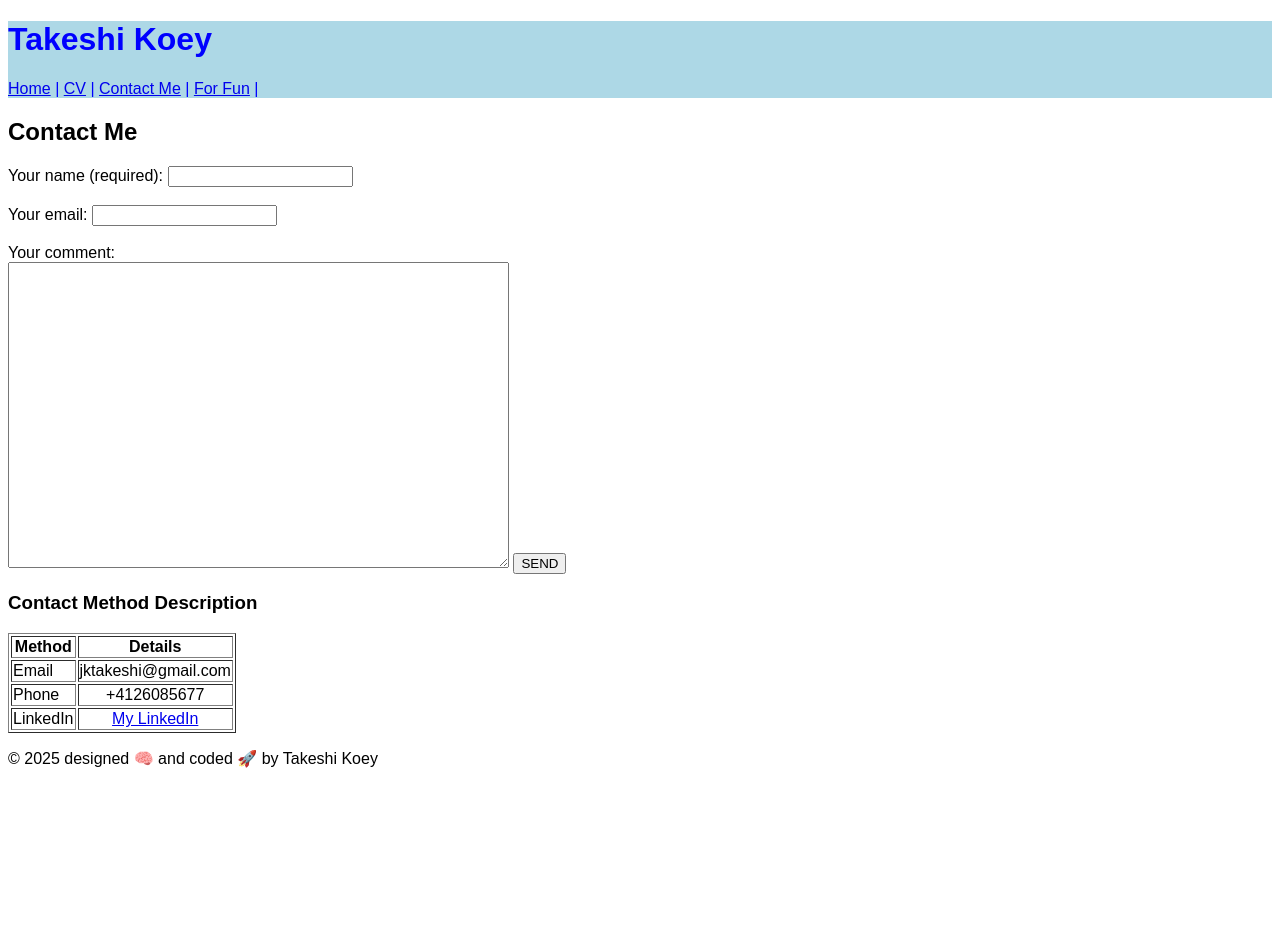
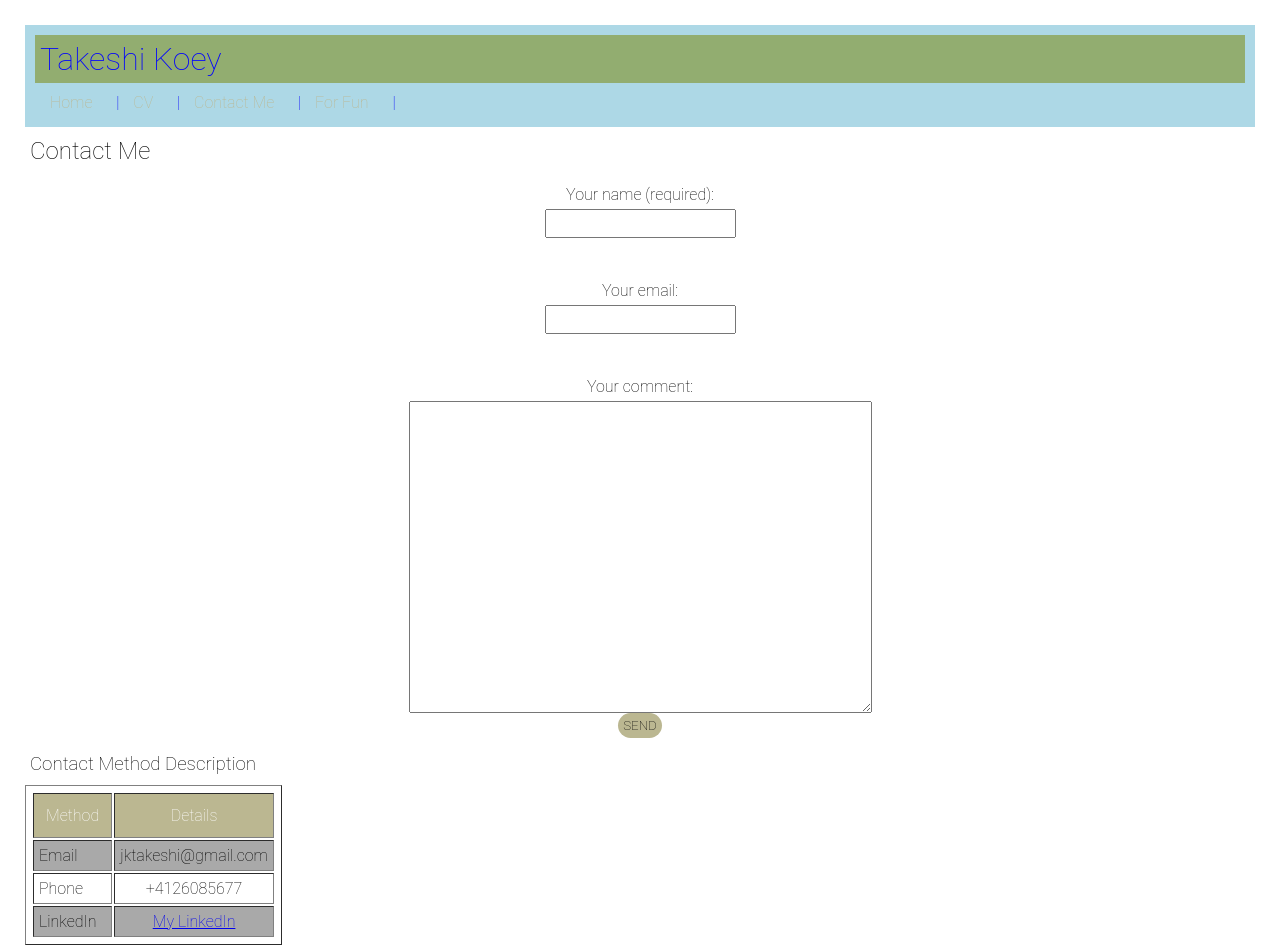
Before and after one commit to jktakeshi/Takeshi_Koey_67250_webdevlabs, a plain HTML site: page tkoey-lab2/views/contact.html in a window 1280 px wide. Shown: the top 948 px of the page. Before the commit the page ends 800 px from the top, so only its background shows below. Drawn offline with Linux system fonts and the light colour scheme.

Commit message:
added CSS file, and made styling changes

```diff
--- /dev/null
+++ b/tkoey-lab2/static/style.css
@@ -0,0 +1,42 @@
+* {
+    font-family: 'Roboto', sans-serif;
+    font-optical-sizing: auto;
+    font-weight: 100;
+    font-style: normal;
+    padding: 5px;
+    margin: 5px;
+}
+
+#webname {
+    background-color: #92ad70;
+}
+
+.nav-link {
+    text-decoration: none;
+    color: #BBB791;
+    margin-right: 15px;
+}
+
+th {
+    padding: 12px;
+    background-color: #BBB791;
+    color: white;
+    text-align: center;
+    width: fit-content;
+}
+
+tr:nth-child(even) {
+    background-color: #A9A9A9;
+}
+
+form * {
+    display: block;
+    margin: auto;
+    text-align: center;
+}
+
+button {
+    background-color: #BBB791;
+    border: none;
+    border-radius: 15px;
+}
--- a/tkoey-lab2/views/contact.html
+++ b/tkoey-lab2/views/contact.html
@@ -7,24 +7,27 @@
     <title>Contact Me</title>
     <meta charset="UTF-8">
     <meta name="viewport" content="width=device-width, initial-scale=1.0">
+    <link rel="stylesheet" href="../static/style.css">
 </head>
-<body style="font-family: Arial;">
+<body>
     <header style="color: blue; background: lightblue">
-        <h1>Takeshi Koey</h1>
+        <h1 id="webname">Takeshi Koey</h1>
         <nav>
-            <a href="../index.html">Home</a> |
-            <a href="cv.html">CV</a> |
-            <a href="contact.html">Contact Me</a> |
-            <a href="fun.html">For Fun</a> |
+            <a href="../index.html" class="nav-link">Home</a> |
+            <a href="cv.html" class="nav-link">CV</a> |
+            <a href="contact.html" class="nav-link">Contact Me</a> |
+            <a href="fun.html" class="nav-link">For Fun</a> |
         </nav>
     </header>
 
     <h2>Contact Me</h2>
 
     <form>
-        Your name (required): <input type="text" name="name" required> <br><br>
-        Your email: <input type="email" name="email" required> <br><br>
-        Your comment: <br>
+        <label>Your name (required): </label>
+        <input type="text" name="name" required> <br><br>
+        <label>Your email: </label>
+        <input type="email" name="email" required> <br><br>
+        <label>Your comment:</label>
         <textarea name="comment" rows="20" cols="60" required></textarea>
         <button type="submit">SEND</button>
     </form>
```
Also changed, not shown: tkoey-lab2/index.html (+8 -7 lines), tkoey-lab2/views/cv.html (+15 -6 lines), tkoey-lab2/views/fun.html (+7 -6 lines).
